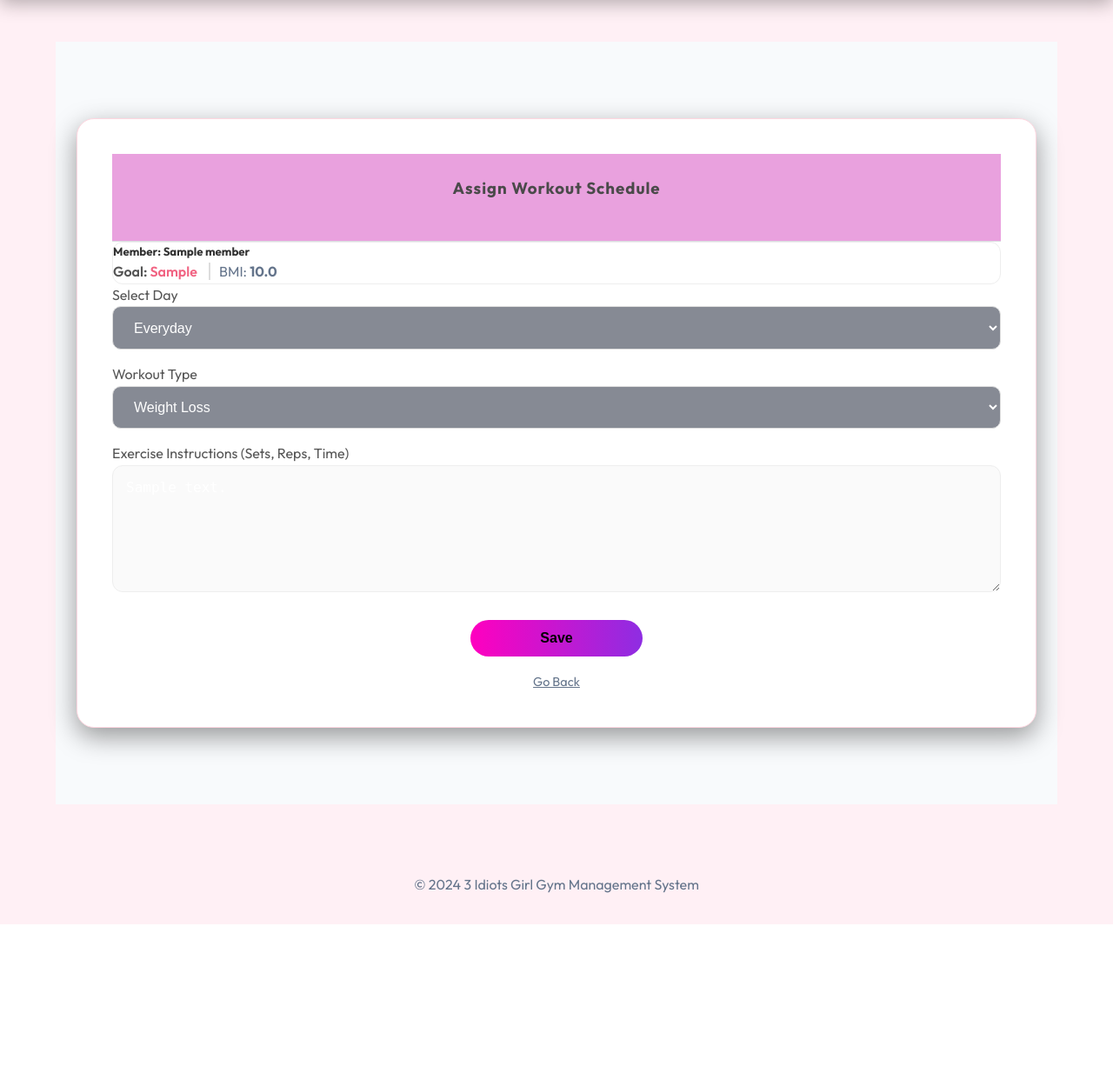
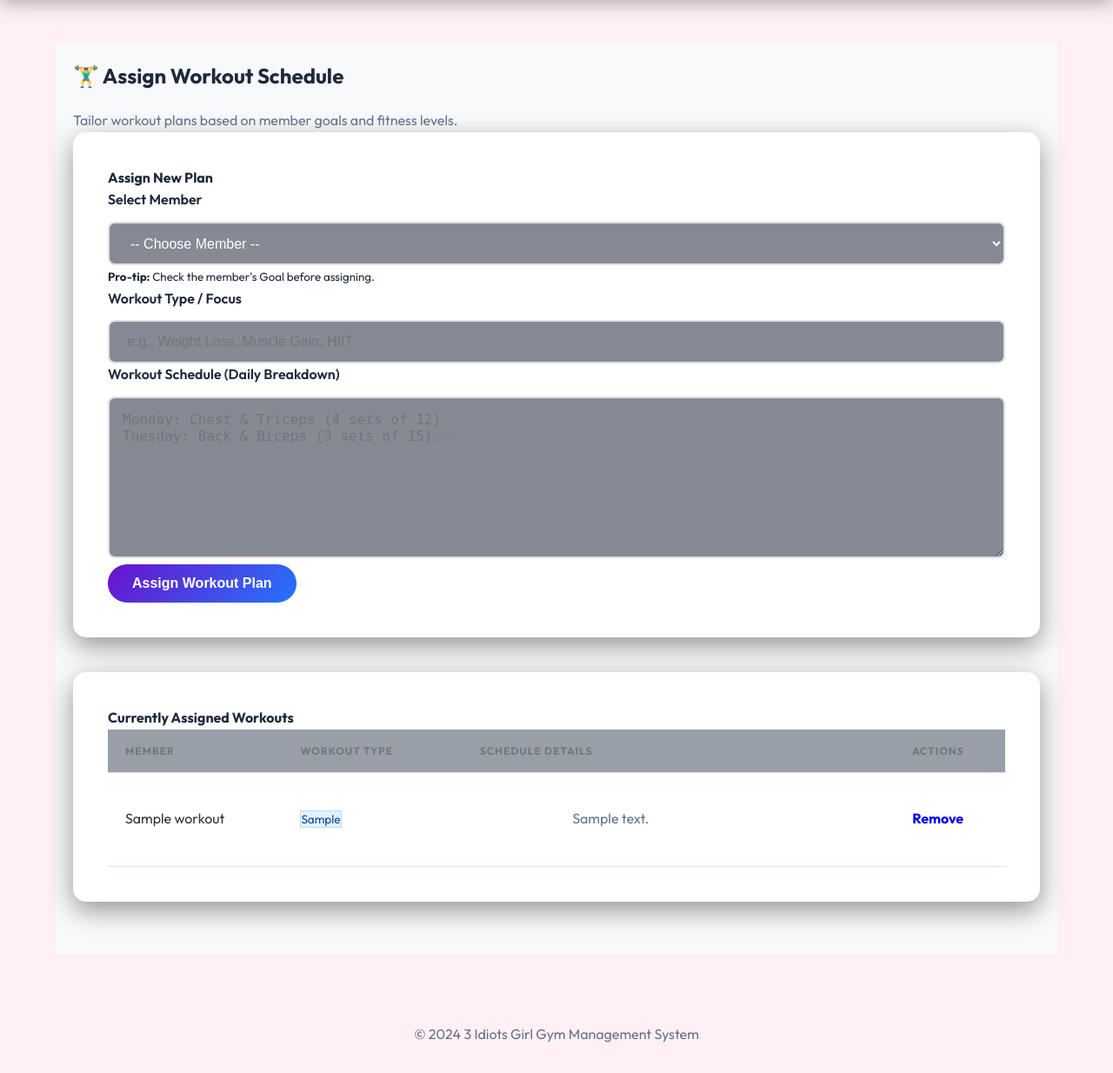
Before and after one commit to mahimaakter363937-lgtm/GYM-Management-System, a Flask app: template templates/admin_assign_workout.html in a window 1280 px wide. Shown: the part 87-1321 px from the top of the page at 87% size. Before the commit the page ends 1150 px from the top, so only its background shows below. Run offline with Flask 3, Linux system fonts and the light colour scheme; the template is opened without the code that fills it: most values are stand-ins (such as "Sample title", 1, 10 or a date in 2020).

Commit message:
Update workout assiging system

```diff
--- a/templates/admin_assign_workout.html
+++ b/templates/admin_assign_workout.html
@@ -1,95 +1,160 @@
 {% extends "base.html" %}
+{% block title %}Assign Workout - Admin{% endblock %}
 {% block content %}
-<div class="page-wrapper" style="background-color: #f8fafc; min-height: 100vh; padding: 40px 0;">
-    <div class="container">
-        <div class="card shadow-lg border-0" style="border-radius: 20px; overflow: hidden;">
-            <div class="card-header text-center"
-                style="background-color: #e9a1de; border-bottom: 1px solid #dcdde1; padding: 25px;">
-                <h3 class="mb-0 font-weight-bold" style="color: #4a4a4a; letter-spacing: 1px;">Assign Workout Schedule
-                </h3>
-            </div>
-
-            <div class="card-body p-5">
-                <div class="mb-4 p-3" style="background: #ffffff; border-radius: 12px; border: 1px solid #eee;">
-                    <div class="row align-items-center">
-                        <div class="col-md-12">
-                            <h5 class="mb-2" style="color: #333;">Member: <strong>{{ member.name }}</strong></h5>
-                            <div class="d-flex align-items-center">
-                                <span style="font-weight: 600; color: #555; margin-right: 10px;">
-                                    Goal: <span style="color: #f16382;">{{ member.fitness_goal }}</span>
-                                </span>
-                                <span class="text-muted" style="border-left: 2px solid #ddd; padding-left: 10px;">
-                                    BMI: <strong>{{ "%.1f"|format(profile.bmi) if profile else 'N/A' }}</strong>
-                                </span>
-                            </div>
-                        </div>
+<div class="page-wrapper">
+    <div class="d-flex justify-content-between align-items-center mb-4">
+        <div>
+            <h2>🏋️‍♂️ Assign Workout Schedule</h2>
+            <p class="text-muted">Tailor workout plans based on member goals and fitness levels.</p>
         </div>
     </div>
 
-                <form method="POST">
+    <div class="card shadow-sm mb-5" style="border-radius: 15px; border: none;">
+        <div class="card-header bg-primary text-white" style="border-radius: 15px 15px 0 0;">
+            <h4 class="mb-0"><i class="fas fa-user-plus"></i> Assign New Plan</h4>
+        </div>
+        <div class="card-body bg-white p-4">
+            <form method="POST" action="/admin/assign_workout">
                 <div class="row">
-                        <div class="col-md-6 mb-3">
-                            <label class="font-weight-bold" style="color: #555;">Select Day</label>
-                            <select name="day" class="form-control custom-select"
-                                style="border-radius: 10px; border: 1px solid #ddd;">
-                                <option>Everyday</option>
-                                <option>Monday</option>
-                                <option>Tuesday</option>
-                                <option>Wednesday</option>
-                                <option>Thursday</option>
-                                <option>Friday</option>
-                                <option>Saturday</option>
-                                <option>Sunday</option>
+                    <div class="col-md-6 mb-4">
+                        <label class="form-label font-weight-bold">Select Member</label>
+                        <select name="member_id" class="form-control form-select-lg" required
+                            style="border: 2px solid #e0e0e0; height: 50px; border-radius: 8px;">
+                            <option value="" disabled selected>-- Choose Member --</option>
+                            {% for m in members %}
+                            <option value="{{ m.id }}">
+                                {{ m.name }}
+                                — [Goal: {{ m.goal }}]
+                                — [Level: {{ m.level }}]
+                            </option>
+                            {% endfor %}
                         </select>
+                        <small class="text-info mt-2 d-block">
+                            <i class="fas fa-info-circle"></i>
+                            <strong>Pro-tip:</strong> Check the member's Goal before assigning.
+                        </small>
                     </div>
-                        <div class="col-md-6 mb-3">
-                            <label class="font-weight-bold" style="color: #555;">Workout Type</label>
-                            <select name="category" class="form-control custom-select"
-                                style="border-radius: 10px; border: 1px solid #ddd;">
-                                <option>Weight Loss</option>
-                                <option>Muscle Gain</option>
-                                <option>Cardio</option>
-                                <option>Yoga & Flexibility</option>
-                            </select>
+
+                    <div class="col-md-6 mb-4">
+                        <label class="form-label font-weight-bold">Workout Type / Focus</label>
+                        <input type="text" name="workout_type" class="form-control"
+                            placeholder="e.g., Weight Loss, Muscle Gain, HIIT" required
+                            style="border: 2px solid #e0e0e0; height: 50px; border-radius: 8px;">
                     </div>
                 </div>
 
-                    <div class="form-group mt-3">
-                        <label class="font-weight-bold" style="color: #555;">Exercise Instructions (Sets, Reps,
-                            Time)</label>
-                        <textarea name="workout_details" rows="6" class="form-control"
-                            placeholder="Example: &#10;- Pushups: 3 sets of 15 reps &#10;- Treadmill: 20 mins &#10;- Planks: 1 min x 3"
-                            style="border-radius: 12px; border: 1.5px solid #eee; padding: 15px; background-color: #fafafa;">{% if current_workout %}{{ current_workout.workout_details }}{% endif %}</textarea>
+                <div class="mb-4">
+                    <label class="form-label font-weight-bold">Workout Schedule (Daily Breakdown)</label>
+                    <textarea name="schedule_details" class="form-control" rows="8"
+                        placeholder="Monday: Chest & Triceps (4 sets of 12)&#10;Tuesday: Back & Biceps (3 sets of 15)..."
+                        required
+                        style="resize: vertical; border: 2px solid #e0e0e0; border-radius: 8px; padding: 15px;"></textarea>
                 </div>
 
-                    <div class="text-center mt-5">
-                        <button type="submit" class="btn btn-lg text-white shadow"
-                            style="background: linear-gradient(to right, rgb(255, 0, 191), #8e2de2); border-radius: 50px; padding: 12px 80px; font-weight: bold; border: none;">
-                            Save
+                <div class="text-right">
+                    <button type="submit" class="btn btn-primary btn-lg px-5 shadow"
+                        style="border-radius: 50px; font-weight: 600;">
+                        <i class="fas fa-save"></i> Assign Workout Plan
                     </button>
-                        <div class="mt-3">
-                            <a href="/admin/members" class="text-decoration-none text-muted font-weight-bold"
-                                style="font-size: 0.9rem;">Go Back</a>
-                        </div>
                 </div>
             </form>
         </div>
+    </div>
+
+    <div class="card shadow-sm" style="border-radius: 15px; border: none;">
+        <div class="card-header bg-dark text-white" style="border-radius: 15px 15px 0 0;">
+            <h4 class="mb-0"><i class="fas fa-list-ul"></i> Currently Assigned Workouts</h4>
+        </div>
+        <div class="table-responsive bg-white">
+            <table class="table table-hover align-middle mb-0">
+                <thead class="bg-light">
+                    <tr>
+                        <th style="width: 20%; padding-left: 20px;">Member</th>
+                        <th style="width: 20%;">Workout Type</th>
+                        <th style="width: 45%;">Schedule Details</th>
+                        <th style="width: 15%; text-align: center;">Actions</th>
+                    </tr>
+                </thead>
+                <tbody>
+                    {% for w in workouts %}
+                    <tr>
+                        <td class="font-weight-bold" style="padding-left: 20px; color: #333;">
+                            {{ w['member_name'] }}
+                        </td>
+                        <td>
+                            <span class="badge badge-pill badge-info px-3 py-2" style="font-size: 0.85rem;">
+                                {{ w['workout_type'] }}
+                            </span>
+                        </td>
+                        <td>
+                            <div class="text-muted"
+                                style="max-width: 450px; overflow: hidden; text-overflow: ellipsis; white-space: pre-wrap;">
+                                {{ w['schedule_details'][:100] }}{% if w['schedule_details']|length > 100 %}...{% endif
+                                %}
+                            </div>
+                        </td>
+                        <td class="text-center">
+                            <a href="/admin/delete_workout/{{ w['id'] }}" class="btn btn-sm btn-outline-danger"
+                                style="border-radius: 20px;"
+                                onclick="return confirm('Remove this workout plan from {{ w['member_name'] }}?')">
+                                <i class="fas fa-trash-alt"></i> Remove
+                            </a>
+                        </td>
+                    </tr>
+                    {% else %}
+                    <tr>
+                        <td colspan="4" class="text-center text-muted py-5">
+                            <i class="fas fa-dumbbell fa-3x mb-3 d-block opacity-25"></i>
+                            No workout plans have been assigned yet.
+                        </td>
+                    </tr>
+                    {% endfor %}
+                </tbody>
+            </table>
         </div>
     </div>
 </div>
 
 <style>
-    .custom-select:focus,
-    .form-control:focus {
-        border-color: #d563f1 !important;
-        box-shadow: 0 0 0 0.2rem rgba(99, 102, 241, 0.1);
+    .page-wrapper {
+        padding: 20px;
+        background-color: #f8f9fa;
+        min-height: 100vh;
     }
 
-    /* Chrome, Safari, Edge, Opera */
-    input::-webkit-outer-spin-button,
-    input::-webkit-inner-spin-button {
-        -webkit-appearance: none;
-        margin: 0;
+    .btn-primary {
+        background: linear-gradient(135deg, #6a11cb 0%, #2575fc 100%);
+        border: none;
+        transition: all 0.3s ease;
+    }
+
+    .btn-primary:hover {
+        transform: translateY(-3px);
+        box-shadow: 0 6px 20px rgba(37, 117, 252, 0.4);
+    }
+
+    .form-control:focus {
+        border-color: #2575fc !important;
+        box-shadow: 0 0 0 0.2rem rgba(37, 117, 252, 0.1);
+    }
+
+    .badge-info {
+        background-color: #e3f2fd;
+        color: #0d47a1;
+        border: 1px solid #bbdefb;
+    }
+
+    .table thead th {
+        border-top: none;
+        text-transform: uppercase;
+        font-size: 0.75rem;
+        letter-spacing: 1px;
+        color: #777;
+        padding: 15px;
+    }
+
+    .table tbody td {
+        padding: 15px;
     }
 </style>
 {% endblock %}
```
Lines whose indentation alone changed are shown as unchanged.
